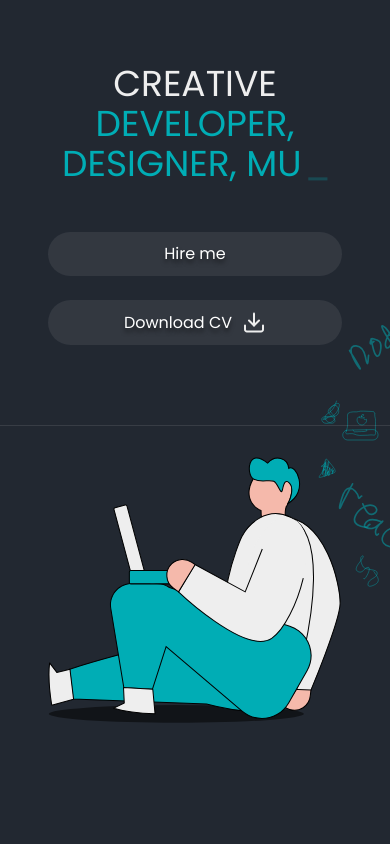
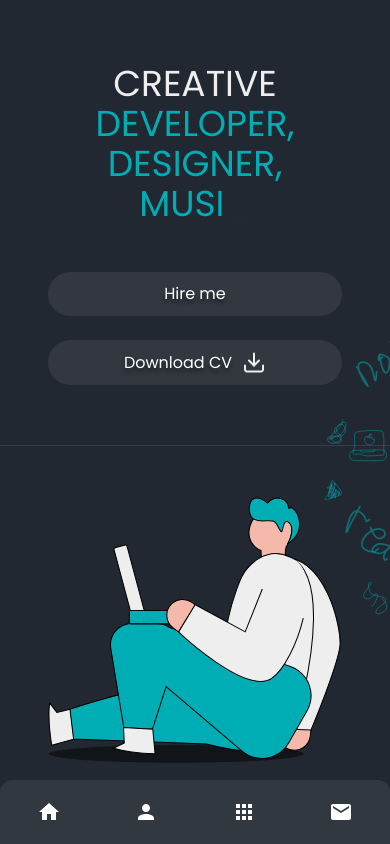
Before and after one commit to Catrovitch/Personal-Homepage, a React (Create React App) app: page / in a window 390 px wide. Shown: the top 844 px of the page. Built offline with nearby package versions, Linux system fonts and the light colour scheme.

Commit message:
menu bar added

```diff
--- a/src/App.tsx
+++ b/src/App.tsx
@@ -10,8 +10,8 @@ function App() {
       <Hero />
       <About />
       <Projects />
-     {/* <Contact />
-      <Menu /> */}
+      <Contact />
+      <Menu />
     </>
   );
 }
--- a/src/components/LabelInput.tsx
+++ b/src/components/LabelInput.tsx
@@ -12,7 +12,34 @@ const LabelInput: FC<LabelInputProps> = ({
   placeholderText,
   textarea,
 }) => {
-  return <div>LabelInput</div>;
+  return <div className="flex flex-col gap-2.5 flex-1 w-full">
+    <label
+      htmlFor={placeholderText}
+      className="text-Primary text-base sm:text-lg font-bold"
+    >
+      {labelText}
+    </label>
+
+    {textarea ? (
+      <textarea
+        id={placeholderText}
+        rows={9}
+        placeholder={placeholderText}
+        className="bg-accent rounded-2xl py-5 px-6 text-textPrimary text-base sm:text-lg placeholder-textSecondary
+          outline-none resize-none border-[1px] border-transparent focus.border-hoverSecondary">
+      </textarea>
+    ) : (
+      <input
+        type="text"
+        id={placeholderText}
+        placeholder={placeholderText}
+        autoCapitalize="off"
+        className="bg-accent rounded-2xl py-5 px-6 text-textPrimary text-base sm:text-lg placeholder-textSecondary
+          outline-none resize-none border-[1px] border-transparent focus.border-hoverSecondary"
+      />
+    )}
+
+  </div>;
 };
 
 export default LabelInput;
--- a/src/components/Menu.tsx
+++ b/src/components/Menu.tsx
@@ -11,7 +11,44 @@ import MailIcon from "@mui/icons-material/Mail";
 import { Link } from "react-scroll";
 
 const Menu = () => {
-  return <div>Menu</div>;
+  return (
+    <div
+      className="fixed bottom-0 sm:bottom-12 w-full sm:w-fit left-1/2 -translate-x-1/2 bg-accent
+  rounded-t-xl sm:rounded-full py-3 px-6 flex items-center justify-around sm:justify-center gap-12 z-30"
+    >
+      <Link to="home" smooth>
+        <Tooltip title="Home" placement="top" arrow>
+          <IconButton className="group">
+            <HomeIcon className="text-white group-hover:text-secondary" />
+          </IconButton>
+        </Tooltip>
+      </Link>
+
+      <Link to="about" smooth>
+        <Tooltip title="About" placement="top" arrow>
+          <IconButton className="group">
+            <PersonIcon className="text-white group-hover:text-secondary" />
+          </IconButton>
+        </Tooltip>
+      </Link>
+
+      <Link to="projects" smooth>
+        <Tooltip title="Projects" placement="top" arrow>
+          <IconButton className="group">
+            <AppsIcon className="text-white group-hover:text-secondary" />
+          </IconButton>
+        </Tooltip>
+      </Link>
+
+      <Link to="contact" smooth>
+        <Tooltip title="Contact" placement="top" arrow>
+          <IconButton className="group">
+            <MailIcon className="text-white group-hover:text-secondary" />
+          </IconButton>
+        </Tooltip>
+      </Link>
+    </div>
+  );
 };
 
 export default Menu;
--- a/src/views/About.tsx
+++ b/src/views/About.tsx
@@ -19,6 +19,7 @@ import { transition } from "../utils/transition";
 const About = () => {
   return (
   <div
+    id="about"
     className="min-h-screen flex items-center justify-center relative"
     style={{
       background: `url(${aboutPageImg})`,
--- a/src/views/Contact.tsx
+++ b/src/views/Contact.tsx
@@ -13,7 +13,52 @@ import { fadeIn, scale } from "../utils/variants";
 import { transition } from "../utils/transition";
 
 const Contact = () => {
-  return <div>Contact</div>;
+  return (
+
+    <div
+      id="contact"
+      className="min-h-screen flex items-center justify-center relative"
+      style={{
+        background: `url(${contactPageImg})`,
+        backgroundPosition: "center",
+        backgroundRepeat: "no repeat",
+        backgroundSize: "cover",
+    }}
+  >
+    <div
+      className="max-w-screen-2xl flex flex-col xl:flex-row xl:justify-between
+        items-center xl:items-start gap-12 w-full pt-20 pb-20 sm:pb-16 px-12 "
+    >
+      <div className="flex-1 flex flex-col gap-4">
+      <h2 className="text-center xl:text-start text-4xl sm:text-5xl lg:text-[64px]
+            font-bold text-textPrimary">
+          Got a projet in<span className="text-secondary"> mind?</span>
+        </h2>
+
+        <img src={contactIllustration} alt="" className="max-h-[348px]"/>
+
+        </div>
+
+        <div className="flex-1 flex flex-col gap-6 max-w-[696px]">
+          <div className="flex flex-col sm:flex-row items-center gap-6">
+            <LabelInput labelText="Your name" placeholderText="name"/>
+            <LabelInput labelText="Your email" placeholderText="email"/>
+          </div>
+
+          <div className="flex flex-col sm:flex.row items-center gap-6">
+            <LabelInput
+              labelText="Your message"
+              placeholderText="Message"
+              textarea/>
+          </div>
+
+          <Button secondary>Send message</Button>
+        </div>
+      </div>
+
+    <div className="absolute botton-0 left-0 w-full h-[1px] bg-divider" />
+  </div>
+  )
 };
 
 export default Contact;
--- a/src/views/Projects.tsx
+++ b/src/views/Projects.tsx
@@ -31,7 +31,7 @@ const Projects = () => {
   }
 
   return (<div
-    id="project"
+    id="projects"
     className="min-h-screen relative"
     style={{
       background: `url(${projectsPageImg})`,
```
